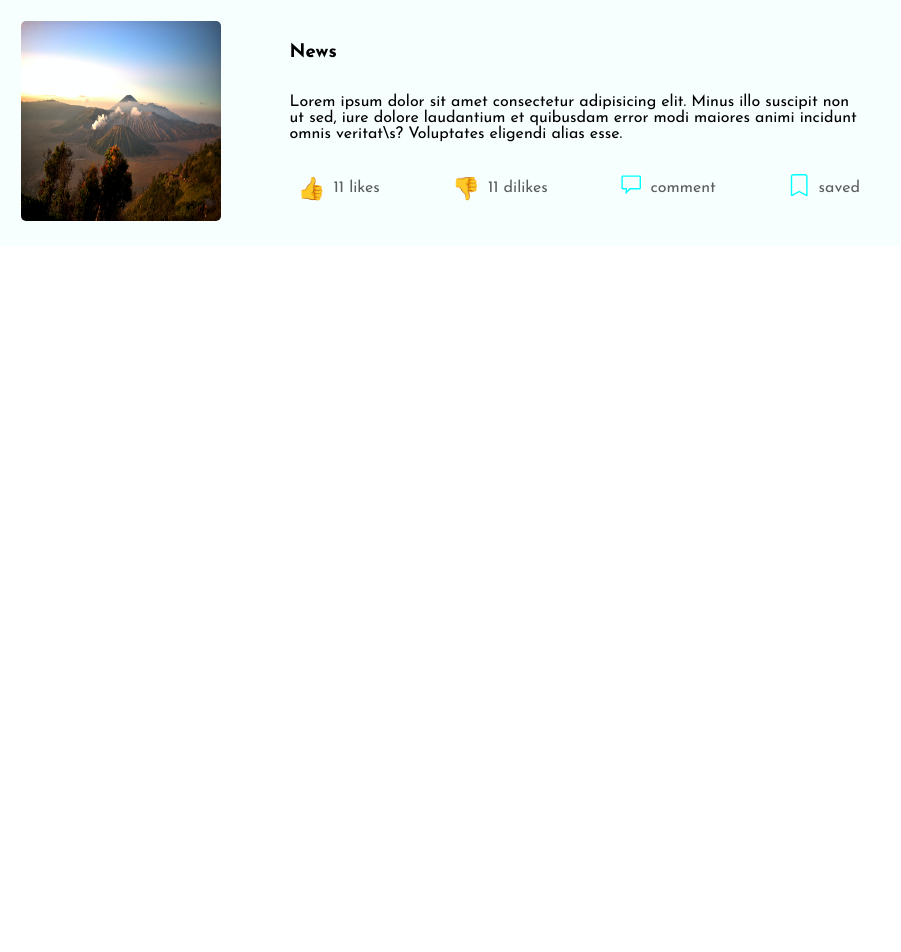
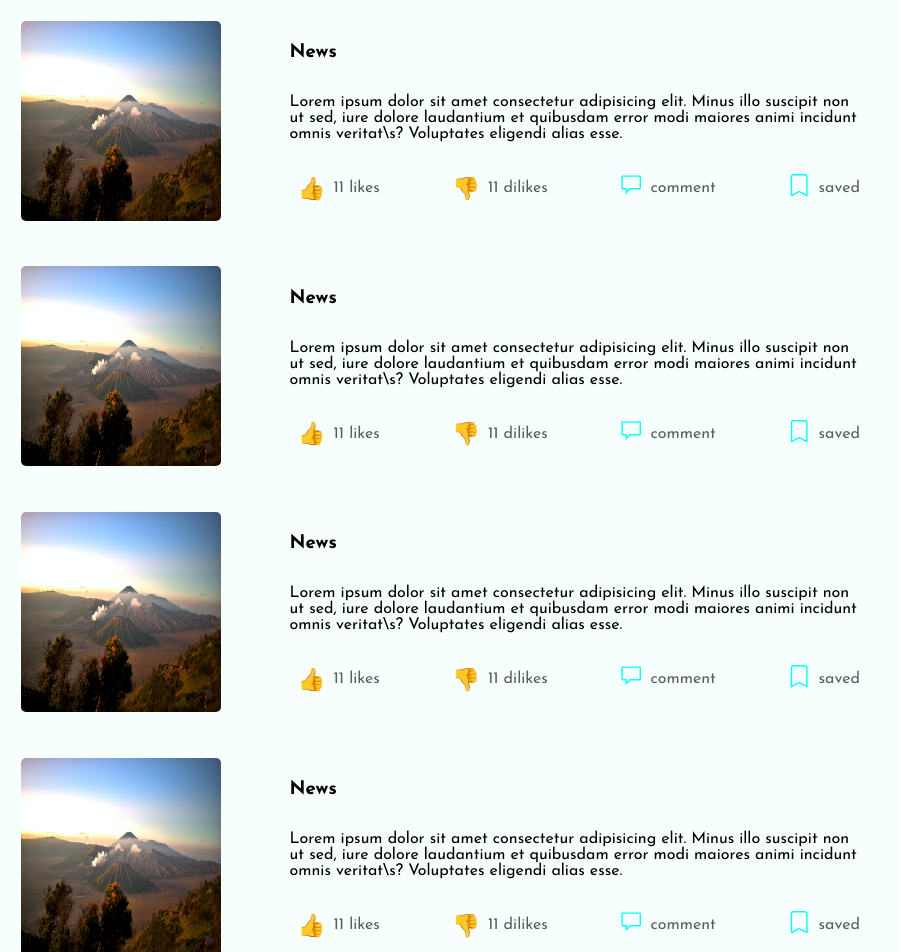
Before and after one commit to esmaelmoh/blog-mern-frontend, a React (Create React App) app: page / in a window 1280 px wide. Shown: the top 952 px of the page, without its empty margins (0-901 px from the left). Before the commit the page ends 800 px from the top, so only its background shows below. Built offline with nearby package versions, Linux system fonts and the light colour scheme.

Commit message:
regular commit192

```diff
--- a/src/App.js
+++ b/src/App.js
@@ -1,6 +1,7 @@
 import './App.css';
 import Post from './components/Post/Post';
 import Login from './pages/Login/Login';
+import Posts from './pages/Posts/Posts';
 import Register from './pages/Register/Register';
 
 function App() {
@@ -8,7 +9,7 @@ function App() {
     < >
         {/* <Login/>
         <Register/> */}
-        <Post/>
+        <Posts/>
     </>
   );
 }
--- a/src/pages/Posts/Posts.jsx
+++ b/src/pages/Posts/Posts.jsx
@@ -0,0 +1,16 @@
+import React from 'react'
+import Post from '../../components/Post/Post'
+import './Posts'
+const Posts = () => {
+  return (
+    <div>
+        <Post/>
+        <Post/>
+        <Post/>
+        <Post/>
+        <Post/>
+    </div>
+  )
+}
+
+export default Posts
```
Also changed, not shown: 1 other file (tests, documents, lock files or other folders).
